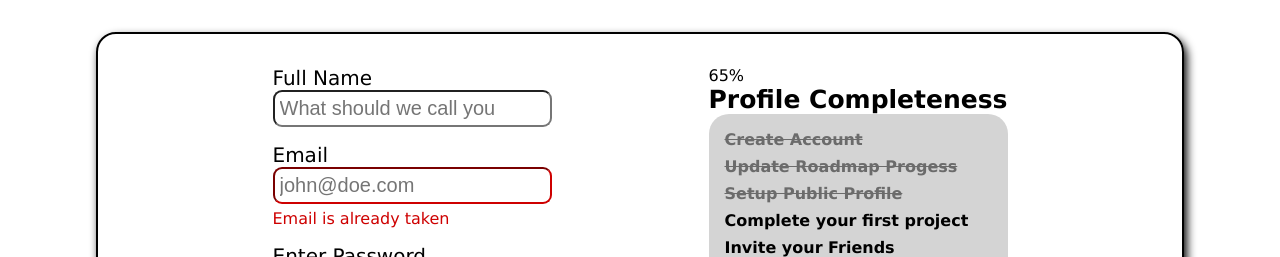
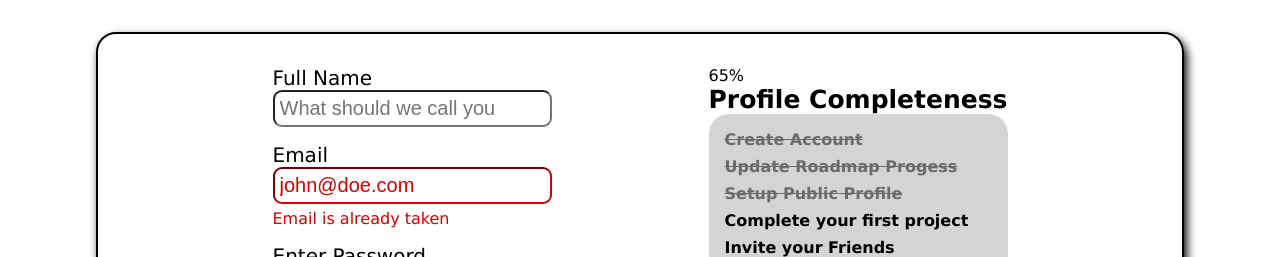
Before and after one commit to LisandroGuerra01/personal-portfolio, a plain HTML site: page 7-accessible-form/index.html in a window 1280 px wide. Shown: the top 257 px of the page. Drawn offline with Linux system fonts and the light colour scheme.

Commit message:
red placeholder

```diff
--- a/7-accessible-form/styles.css
+++ b/7-accessible-form/styles.css
@@ -48,6 +48,10 @@ input {
     margin-bottom: 0.3rem;
 }
 
+.red::placeholder {
+    color: rgb(206, 0, 0);;
+}
+
 button {
     background-color: black;
     color: white;
```
